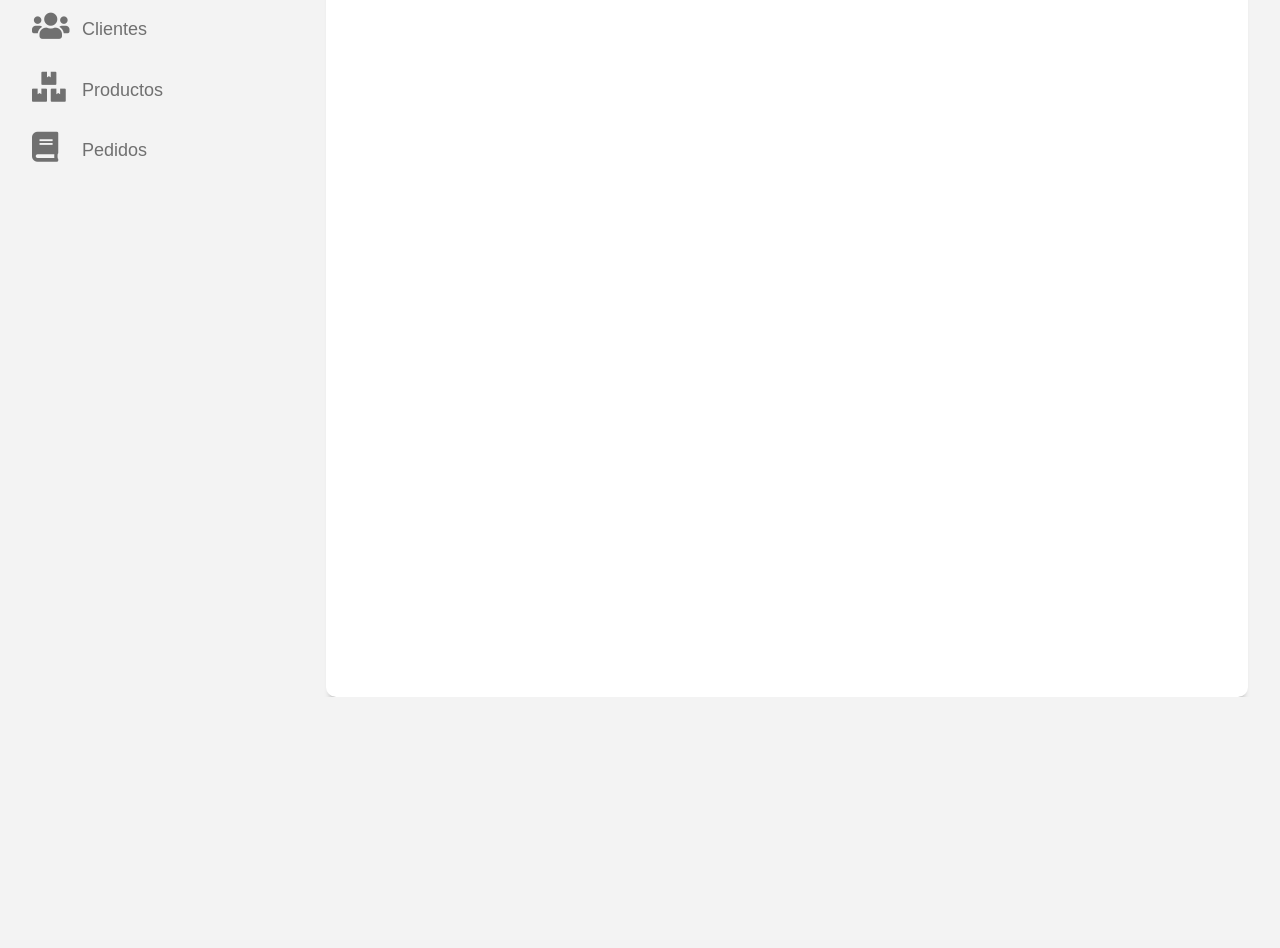
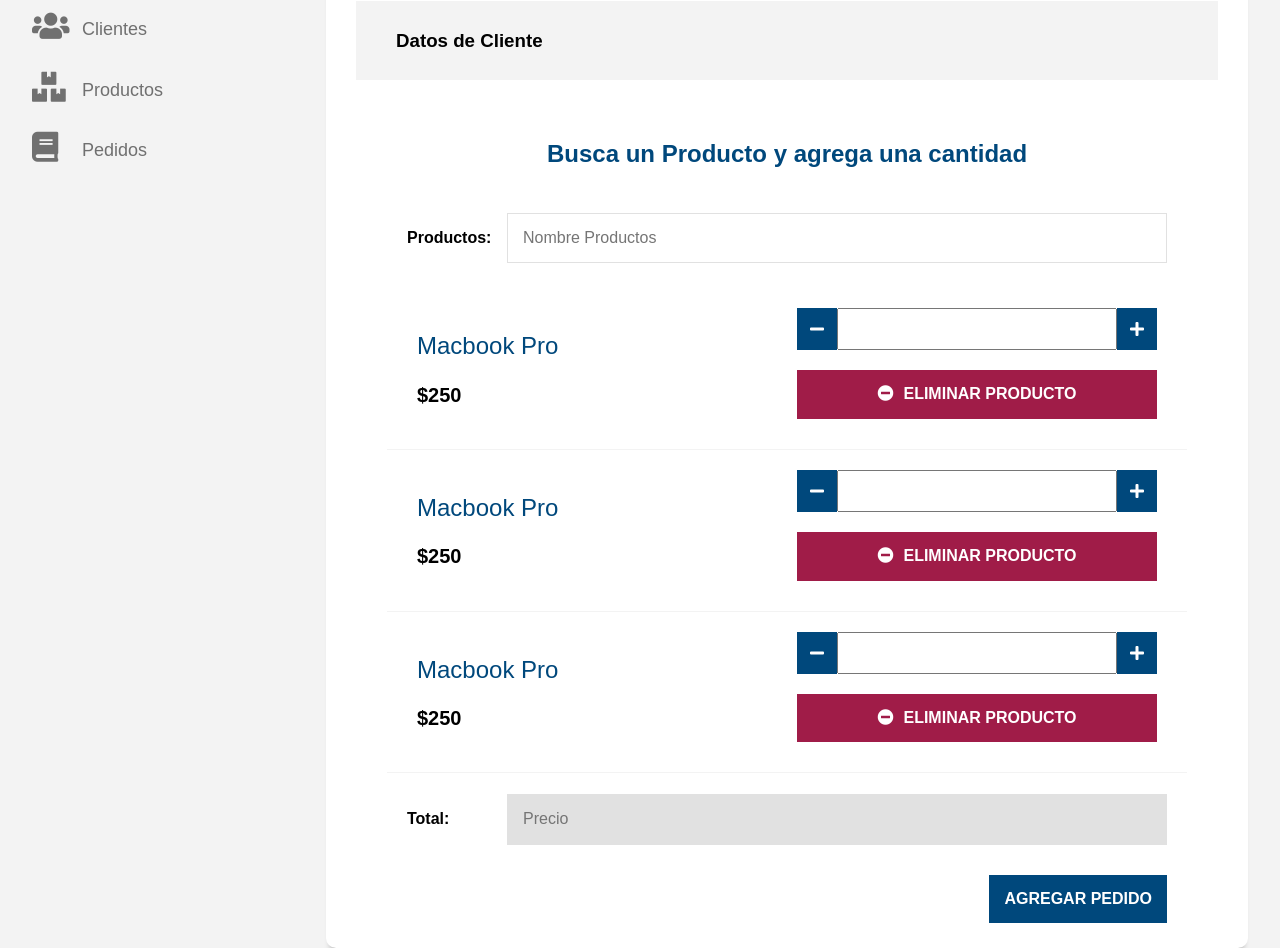
Before and after one commit to Gonzalo-Aruquipa/CRUD-React, a React (Vite) app: page /create-pedido/1 in a window 1280 px wide. Shown: the part 220-1168 px from the top of the page. Before the commit the page ends 917 px from the top, so only its background shows below. Built offline with nearby package versions, Linux system fonts and the light colour scheme; no server answers.

Commit message:
init create pedido

```diff
--- a/src/App.jsx
+++ b/src/App.jsx
@@ -10,6 +10,7 @@
 import { NewProduct } from "./components/NewProduct";
 import { UpdateProduct } from "./components/UpdateProduct";
 import { Pedido } from "./components/Pedido";
+import { NewPedido } from "./components/NewPedido";
 
 function App() {
   return (
@@ -27,7 +28,7 @@
               <Route exact path="/create-product" element={<NewProduct />} />
               <Route exact path="/update-product/:id" element={<UpdateProduct />} />
               <Route exact path="/pedidos" element={<Pedido />} />
-              <Route exact path="/pedidos" element={<Pedido />} />
+              <Route exact path="/create-pedido/:id" element={<NewPedido />} />
             </Routes>
           </main>
         </div>
--- a/src/components/ClienteCard.jsx
+++ b/src/components/ClienteCard.jsx
@@ -41,6 +41,11 @@
             <i className="fas fa-pen-alt"></i>
             Editar Cliente
           </Link>
+
+          <Link to={`/create-pedido/${id}`} className="btn btn-amarillo">
+            <i className="fas fa-plus"></i>
+            Nuevo Pedido
+          </Link>
           <button
             type="button"
             className="btn btn-rojo btn-eliminar"
--- /dev/null
+++ b/src/components/NewPedido.jsx
@@ -0,0 +1,109 @@
+import axios from "axios";
+import { useEffect, useState } from "react";
+import { useParams } from "react-router-dom";
+
+export const NewPedido = () => {
+
+  const URL = "http://localhost:3000";
+  const [client, setClient] = useState({});
+
+  const { id } = useParams();
+
+  const getCliente = async () => {
+    const client = await axios.get(`${URL}/clientes/${id}`);
+    setClient(client.data)
+  };
+
+  useEffect(() => {
+    getCliente();
+  }, [] );
+  return (
+    <>
+      <h2>Nuevo Pedido</h2>
+
+      <div className="ficha-cliente">
+        <h3>Datos de Cliente</h3>
+        <p>{client.name} {client.lastname}</p>
+      </div>
+
+      <form  >
+        <legend>Busca un Producto y agrega una cantidad</legend>
+
+        <div className="campo">
+          <label>Productos:</label>
+          <input type="text" placeholder="Nombre Productos" name="productos" />
+        </div>
+
+        <ul className="resumen">
+          <li>
+            <div className="texto-producto">
+              <p className="nombre">Macbook Pro</p>
+              <p className="precio">$250</p>
+            </div>
+            <div className="acciones">
+              <div className="contenedor-cantidad">
+                <i className="fas fa-minus"></i>
+                <input type="text" name="cantidad" />
+                <i className="fas fa-plus"></i>
+              </div>
+              <button type="button" className="btn btn-rojo">
+                <i className="fas fa-minus-circle"></i>
+                Eliminar Producto
+              </button>
+            </div>
+          </li>
+          <li>
+            <div className="texto-producto">
+              <p className="nombre">Macbook Pro</p>
+              <p className="precio">$250</p>
+            </div>
+            <div className="acciones">
+              <div className="contenedor-cantidad">
+                <i className="fas fa-minus"></i>
+                <input type="text" name="cantidad" />
+                <i className="fas fa-plus"></i>
+              </div>
+              <button type="button" className="btn btn-rojo">
+                <i className="fas fa-minus-circle"></i>
+                Eliminar Producto
+              </button>
+            </div>
+          </li>
+          <li>
+            <div className="texto-producto">
+              <p className="nombre">Macbook Pro</p>
+              <p className="precio">$250</p>
+            </div>
+            <div className="acciones">
+              <div className="contenedor-cantidad">
+                <i className="fas fa-minus"></i>
+                <input type="text" name="cantidad" />
+                <i className="fas fa-plus"></i>
+              </div>
+              <button type="button" className="btn btn-rojo">
+                <i className="fas fa-minus-circle"></i>
+                Eliminar Producto
+              </button>
+            </div>
+          </li>
+        </ul>
+        <div className="campo">
+          <label>Total:</label>
+          <input
+            type="number"
+            name="precio"
+            placeholder="Precio"
+            readOnly="readonly"
+          />
+        </div>
+        <div className="enviar">
+          <input
+            type="submit"
+            className="btn btn-azul"
+            value="Agregar Pedido"
+          />
+        </div>
+      </form>
+    </>
+  );
+};
--- a/src/components/Pedido.jsx
+++ b/src/components/Pedido.jsx
@@ -2,8 +2,8 @@
 export const Pedido = () => {
   return (
     <>
+      <h2>Pedidos</h2>
 
-<h2>Pedidos</h2>
 
       <ul className="listado-pedidos">
         <li className="pedido">
@@ -109,7 +109,6 @@
           </div>
         </li>
       </ul>
-
     </>
-  )
-}
+  );
+};
```
Lines whose indentation alone changed are shown as unchanged.
